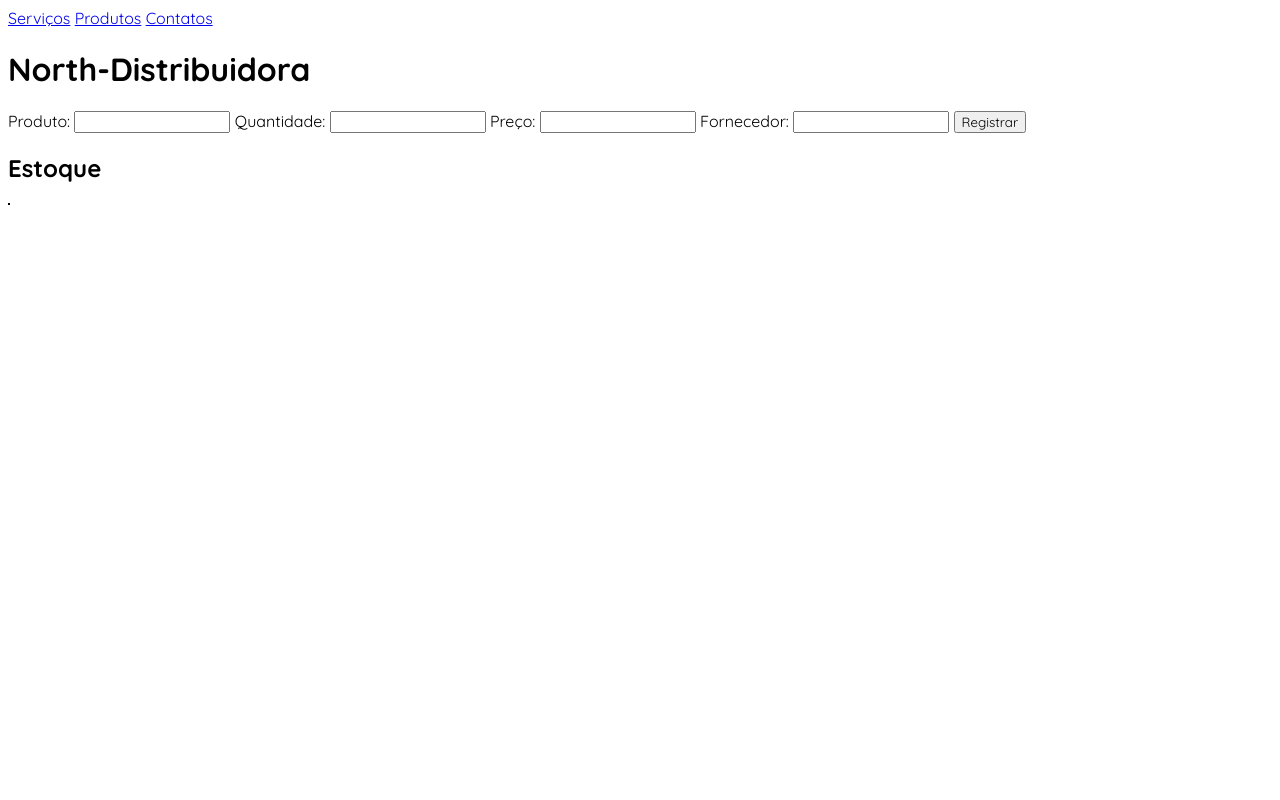
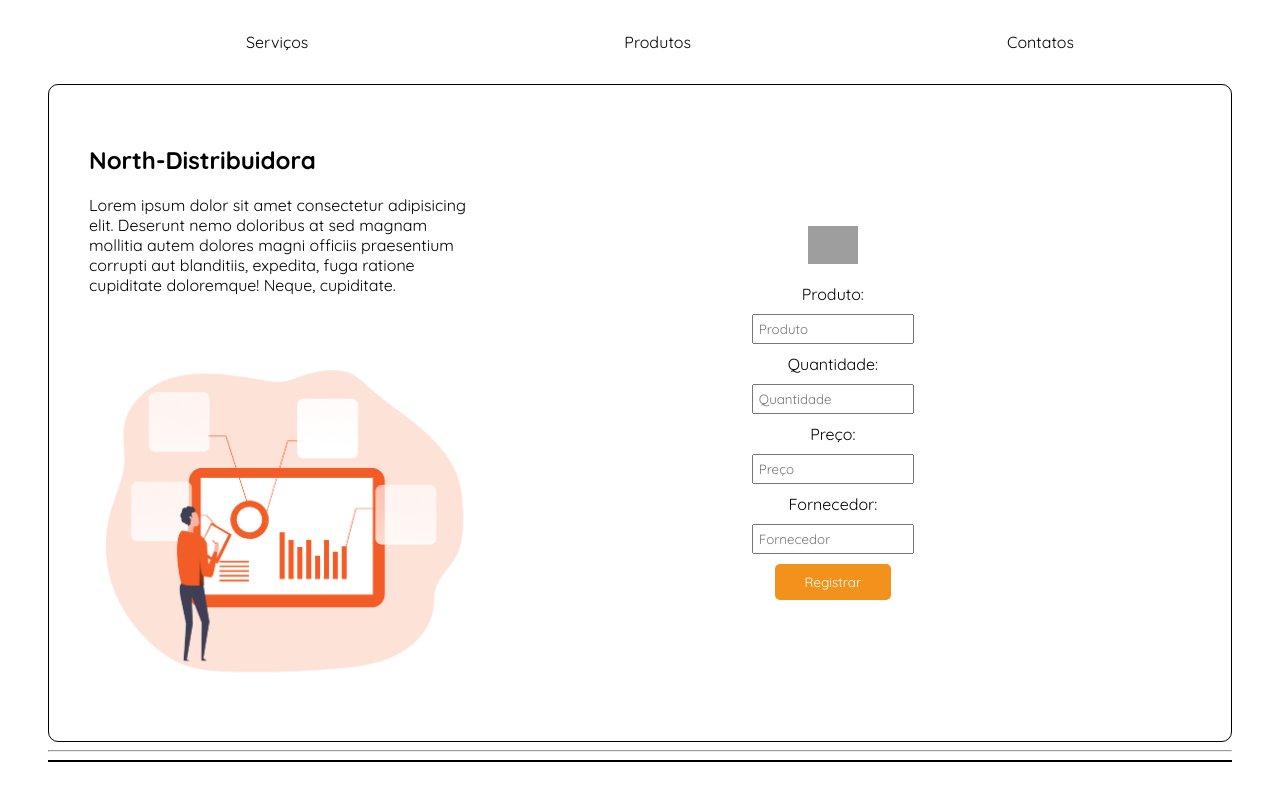
Before and after one commit to Gustx21/Controle-de-Estoque, a website: page index.html in a window 1280 px wide. Drawn offline with Linux system fonts and the light colour scheme; grey boxes are pictures that could not be loaded.

Commit message:
Estilizando a página HTML

```diff
--- a/css/style.css
+++ b/css/style.css
@@ -3,10 +3,74 @@
     font-optical-sizing: auto;
 }
 
+.logo {
+    width: 50px;
+    margin-bottom: 20px;
+}
+
+body {
+    margin: 1em 3em;
+}
+
+menu {
+    display: flex;
+    justify-content: space-around;
+    margin-bottom: 2rem;
+    margin-top: 2rem;
+}
+
+menu a {
+    color: #000;
+    text-decoration: none;
+}
+
+#form {
+    display: grid;
+    grid-template-columns: 35% 65%;
+    border: 1px solid #000;
+    border-radius: 10px;
+    padding: 40px;
+}
+
+#form main {
+    display: flex;
+    flex-direction: column;
+    justify-content: center;
+    align-items: center;
+}
+
+img {
+    width: 100%;
+}
+
+#form input {
+    width: fit-content;
+    padding: 5px;
+    margin: 10px 0;
+}
+
+#form button {
+    padding: 10px 30px;
+    border-radius: 5px;
+    border: none;
+    background-color: #F2921D;
+    color: #fff;
+}
+
+#form button:hover {
+    background-color: #f17609;
+}
+
 #estoque {
     border: 1px solid #000;
+    width: 100%;
 }
 
-.rowTable {}
+tbody {
+    text-align: center;
+}
 
-.TableBody {}
+thead {
+    background-color: #F25D27;
+    color: #fff;
+}
--- a/index.html
+++ b/index.html
@@ -6,8 +6,7 @@
     <meta name="viewport" content="width=device-width, initial-scale=1.0">
     <title>North-Distribuidora</title>
 
-    <link rel="shortcut icon" href="#"
-        type="image/x-icon">
+    <link rel="shortcut icon" href="https://img.icons8.com/?size=100&id=112472&format=png&color=F2811D" type="image/x-icon">
 
     <link rel="preconnect" href="https://fonts.googleapis.com">
     <link rel="preconnect" href="https://fonts.gstatic.com" crossorigin>
@@ -20,32 +19,36 @@
 
 <body>
     <header>
-        <nav>
+        <menu>
             <a href="#">Serviços</a>
             <a href="#">Produtos</a>
             <a href="#">Contatos</a>
-        </nav>
+        </menu>
     </header>
 
     <form method="post" id="form">
-        <h1>North-Distribuidora</h1>
+        <header>
+            <h2>North-Distribuidora</h2>
+            <p>Lorem ipsum dolor sit amet consectetur adipisicing elit. Deserunt nemo doloribus at sed magnam mollitia autem dolores magni officiis praesentium corrupti aut blanditiis, expedita, fuga ratione cupiditate doloremque! Neque, cupiditate.</p>
+            <img src="./image/report-analysis.png" alt="Funcionários empilhandos blocos">
+        </header>
 
-        <label for="product">Produto:</label>
-        <input type="text" name="product" id="product">
+        <main>
+            <img class="logo" src="https://img.icons8.com/?size=100&id=112472&format=png&color=F2811D" alt="Logo">
 
-        <label for="quantity">Quantidade:</label>
-        <input type="number" name="quantity" id="quantity">
-
-        <label for="price">Preço:</label>
-        <input type="number" name="price" id="price">
-
-        <label for="provide">Fornecedor:</label>
-        <input type="text" name="provide" id="provides">
-
-        <button type="submit">Registrar</button>
+            <label for="product">Produto:</label>
+            <input type="text" name="product" id="product" placeholder="Produto">
+            <label for="quantity">Quantidade:</label>
+            <input type="number" name="quantity" id="quantity" placeholder="Quantidade">
+            <label for="price">Preço:</label>
+            <input type="number" name="price" id="price" placeholder="Preço">
+            <label for="provide">Fornecedor:</label>
+            <input type="text" name="provide" id="provides" placeholder="Fornecedor">
+            <button type="submit">Registrar</button>
+        </main>
     </form>
 
-    <h2>Estoque</h2>
+    <hr>
     <table id="estoque"></table>
 </body>
 
```
Also changed, not shown: src/script.ts (+6 -7 lines).
